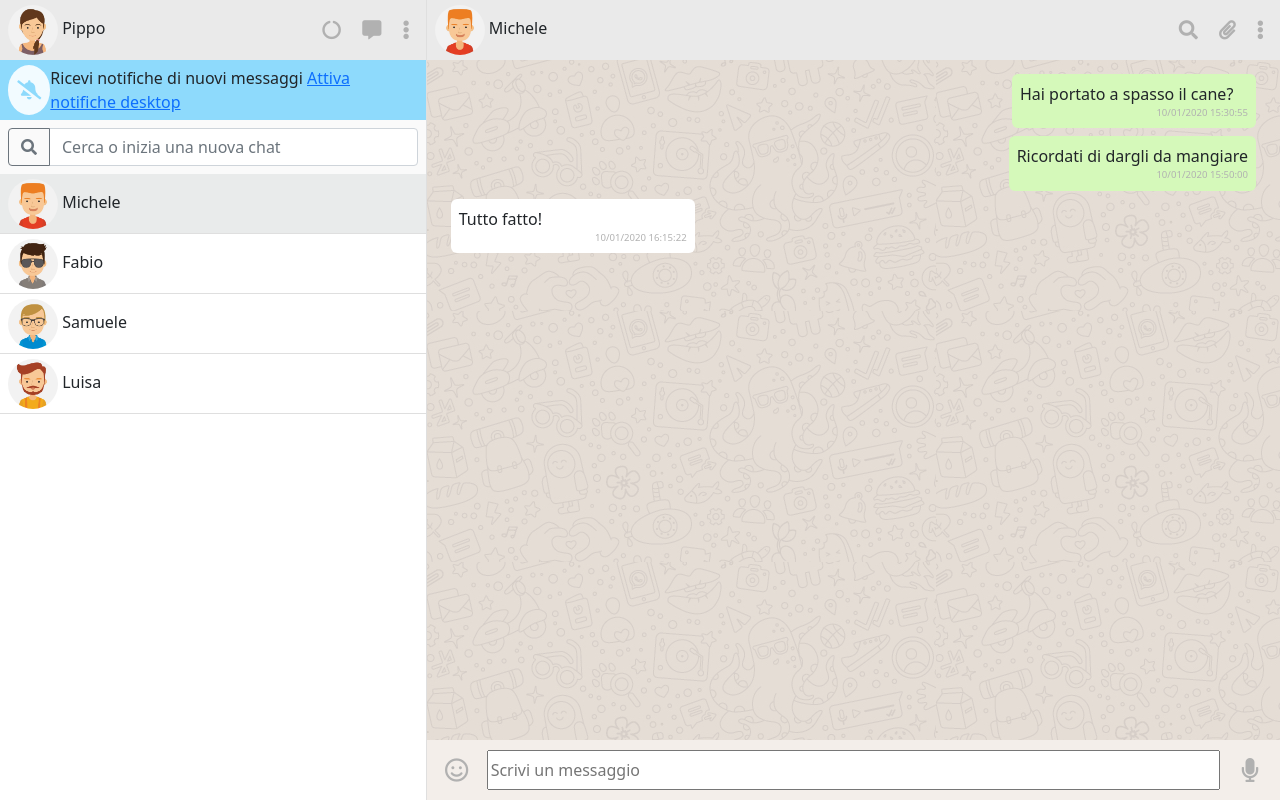
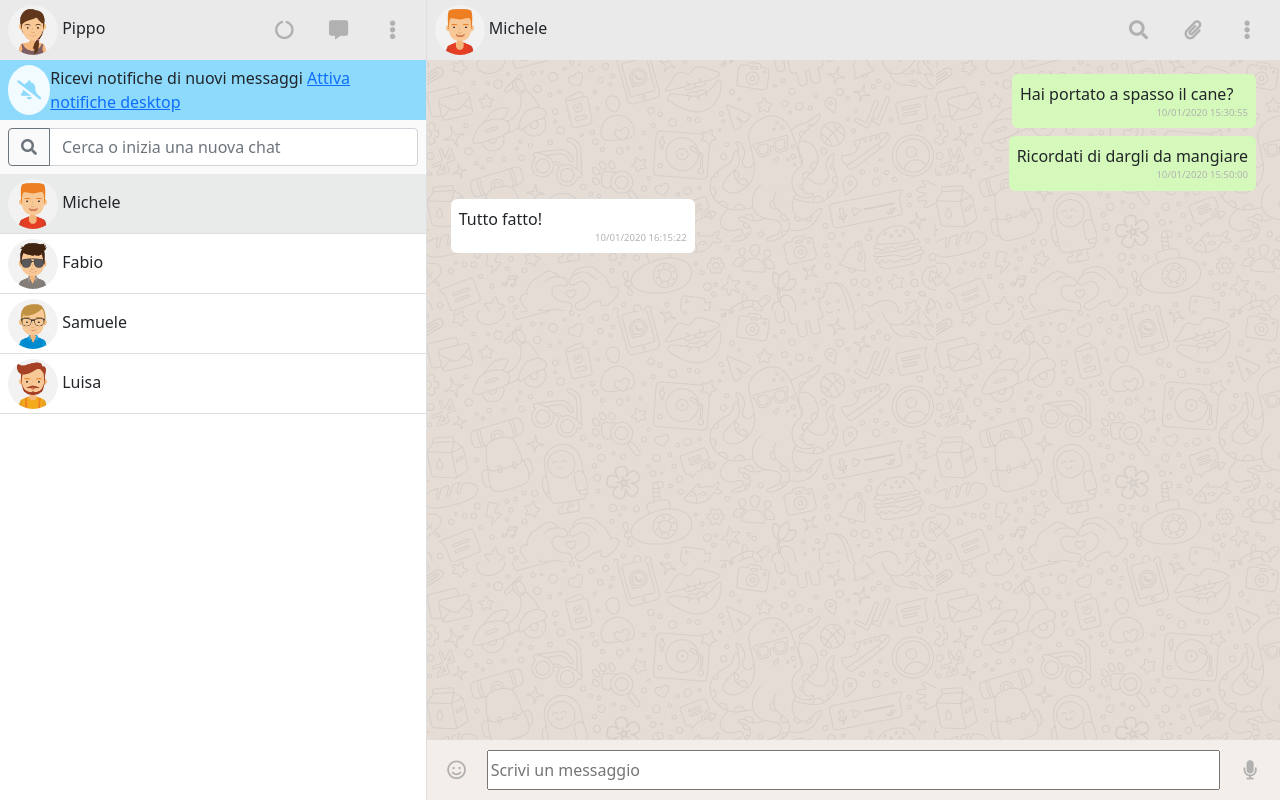
Before and after one commit to VAB1998/vue-boolzapp, a plain HTML site: page index.html in a window 1280 px wide. Drawn offline with nearby package versions, Linux system fonts and the light colour scheme.

Commit message:
Rev. 3: Refactoring

```diff
--- a/css/style.css
+++ b/css/style.css
@@ -1,6 +1,8 @@
 body{
     overflow-x: hidden;
 }
+
+/* ------Common Style------ */
 .cs_bar{
     /* Style */
     background-color: #eaeaea;
@@ -15,16 +17,32 @@ body{
     width: 50px;
 }
 
-.user_settings{
-    color: #b1b1b1;
-    font-size: 1.2rem;
-}
-
-
 .message_date{
+    /* Style */
     font-size: .6rem;
     color: #b1b1b1;
 }
+
+.icon_wrapper{
+    /* Style */
+    font-size: 1.2rem;
+    border-radius: 50%;
+    color: #b1b1b1;
+    /* Other settings */
+    display: inline-block;
+    cursor: pointer;
+    transition: .3s linear;
+    /* Centering the Icons */
+    width: 50px;
+    height: 50px;
+    line-height: 50px;
+    text-align: center;
+}
+
+.icon_wrapper:hover{
+    background-color: #f2fbff;
+}
+
 /* ------------Start Side------------ */
 #start_side{
     border-right: 0.1px solid #dfdfdf;
@@ -57,9 +75,7 @@ body{
 #search_bar{
     /* Style */
     background-color: #fafafa;
-    /* Spacing and Dimensions */
 }
-
 
 /* ------Chats List----- */
 #chats_list {
@@ -70,7 +86,7 @@ body{
     overflow-x: hidden;
 }
 
-#chats_list  .cs_chat{
+#chats_list .cs_chat{
     /* Style */
     background-color: #ffffff;
     border-bottom: 0.1px solid #dfdfdf;
@@ -79,10 +95,9 @@ body{
 }
 
 #chats_list .selected_contact{
+    /* Style */
     background-color: #e9ebeb;
 }
-
-
 
 /* ------------Current Chat Section------------ */
 /* ------Current Chat Section------ */
@@ -98,6 +113,7 @@ body{
 
 }
 
+/* ------Message Box------ */
 #message_box{
     background-color: #f3eeea;
     /* Spacing and Dimensions */
@@ -116,6 +132,7 @@ body{
     height: 40px;
 }
 
+/* ------Current Chat Messanger */
 #current_chat_messanger .sent_message{
     /* Style */
     background-color: #d5f9ba;
--- a/index.html
+++ b/index.html
@@ -35,9 +35,15 @@
                                         <span>Pippo</span>
                                     </div>
                                     <div class="user_settings">
+                                        <div class="icon_wrapper">
                                             <i class="fas fa-circle-notch mx-2"></i>
+                                        </div>
+                                        <div class="icon_wrapper">
                                         <i class="fas fa-comment-alt mx-2"></i>
+                                        </div>
+                                        <div class="icon_wrapper">
                                             <i class="fas fa-ellipsis-v mx-2"></i>
+                                        </div>
                                     </div>
                                 </div>
                             </div>
@@ -106,9 +112,15 @@
                                         <span class="contact_name">{{contacts[selectedContact].name}}</span>
                                     </div>
                                     <div class="user_settings">
+                                        <div class="icon_wrapper">
                                             <i class="fas fa-search mx-2"></i>
+                                        </div>
+                                        <div class="icon_wrapper">
                                             <i class="fas fa-paperclip mx-2"></i>
+                                        </div>
+                                        <div class="icon_wrapper">
                                             <i class="fas fa-ellipsis-v mx-2"></i>
+                                        </div>
                                     </div>
                                 </div>
                             </div>
@@ -140,13 +152,17 @@
                                 <div class="col-12 d-flex align-items-center">
 
                                     <div class="message_reactions">
+                                        <div class="icon_wrapper">
                                             <i class="far fa-smile"></i>
+                                        </div>
                                     </div>
                                     <div class="write_message flex-grow-1">
                                         <input v-on:keyup.enter="sendMessage()"  v-model="message" class="w-100 h-100" type="text" placeholder="Scrivi un messaggio">
                                     </div>
                                     <div class="voice_message">
+                                        <div class="icon_wrapper">
                                             <i class="fas fa-microphone"></i>
+                                        </div>
                                     </div>
 
                                 </div>
```
Lines whose indentation alone changed are shown as unchanged.
